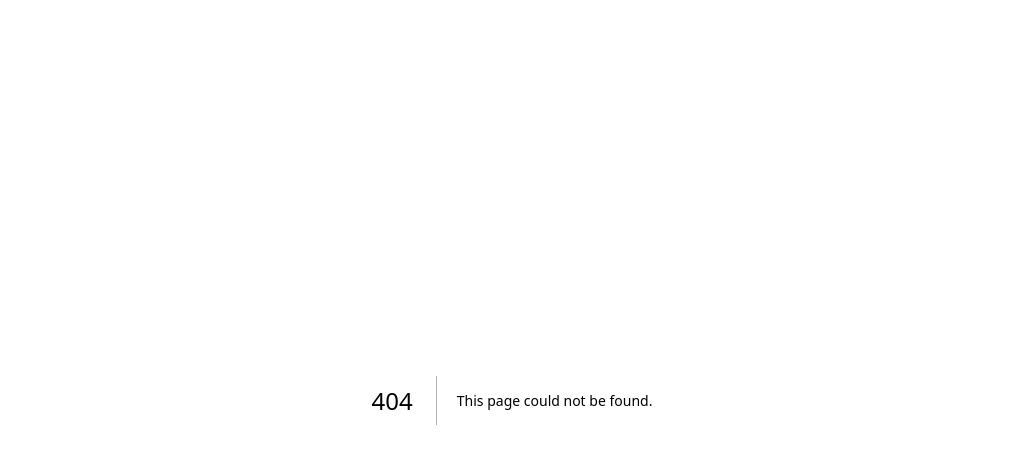
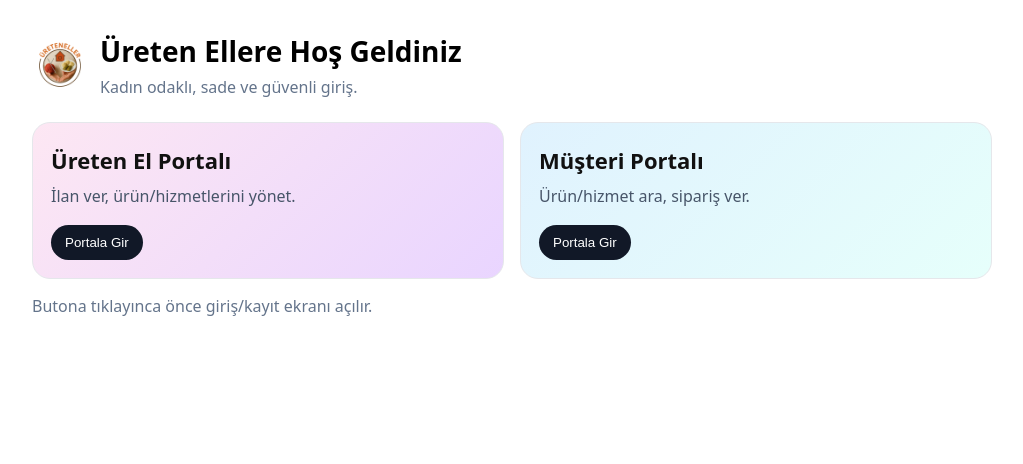
Before and after one commit to takascemberi1/ureten-eller, a Next.js app: page / in a window 1280 px wide. Before the commit this address had no page. Shown: the top 464 px of the page, without its empty margins (128-1151 px from the left). Built offline with nearby package versions, Linux system fonts and the light colour scheme.

Commit message:
Create index.jsx

```diff
--- /dev/null
+++ b/pages/index.jsx
@@ -0,0 +1,54 @@
+export default function Home() {
+  return (
+    <main style={wrap}>
+      <header style={head}>
+        <img src="/assets/images/logo.png" alt="Üreten Eller" width={56} height={56} />
+        <div>
+          <h1 style={h1}>Üreten Ellere Hoş Geldiniz</h1>
+          <p style={lead}>Kadın odaklı, sade ve güvenli giriş.</p>
+        </div>
+      </header>
+
+      <section style={grid}>
+        <a href="/login?role=seller" style={card("#fde7f3", "#e9d5ff")}>
+          <h2 style={title}>Üreten El Portalı</h2>
+          <p style={text}>İlan ver, ürün/hizmetlerini yönet.</p>
+          <button style={btnDark}>Portala Gir</button>
+        </a>
+
+        <a href="/login?role=customer" style={card("#e0f2fe", "#e6fffb")}>
+          <h2 style={title}>Müşteri Portalı</h2>
+          <p style={text}>Ürün/hizmet ara, sipariş ver.</p>
+          <button style={btnDark}>Portala Gir</button>
+        </a>
+      </section>
+
+      <p style={tip}>Butona tıklayınca önce giriş/kayıt ekranı açılır.</p>
+    </main>
+  );
+}
+
+/* ---- styles ---- */
+const wrap = {
+  maxWidth: 960, margin: "0 auto", padding: "24px",
+  fontFamily: "system-ui, -apple-system, Segoe UI, Roboto, Inter, Arial, sans-serif",
+};
+const head = { display: "flex", alignItems: "center", gap: 12, marginBottom: 24 };
+const h1 = { margin: "0 0 6px", fontSize: 28 };
+const lead = { margin: 0, color: "#64748b" };
+const grid = {
+  display: "grid", gap: 16,
+  gridTemplateColumns: "repeat(auto-fit, minmax(260px, 1fr))",
+};
+const card = (c1, c2) => ({
+  display: "grid", gap: 10, textDecoration: "none", padding: 18, borderRadius: 18,
+  background: `linear-gradient(135deg, ${c1}, ${c2})`,
+  border: "1px solid #e5e7eb", color: "#111",
+});
+const title = { margin: "4px 0 0", fontSize: 22 };
+const text = { margin: "0 0 8px", color: "#475569" };
+const btnDark = {
+  padding: "10px 14px", borderRadius: 999, background: "#111827",
+  color: "#fff", border: "none", width: "fit-content", cursor: "pointer",
+};
+const tip = { marginTop: 16, color: "#64748b" };
```
